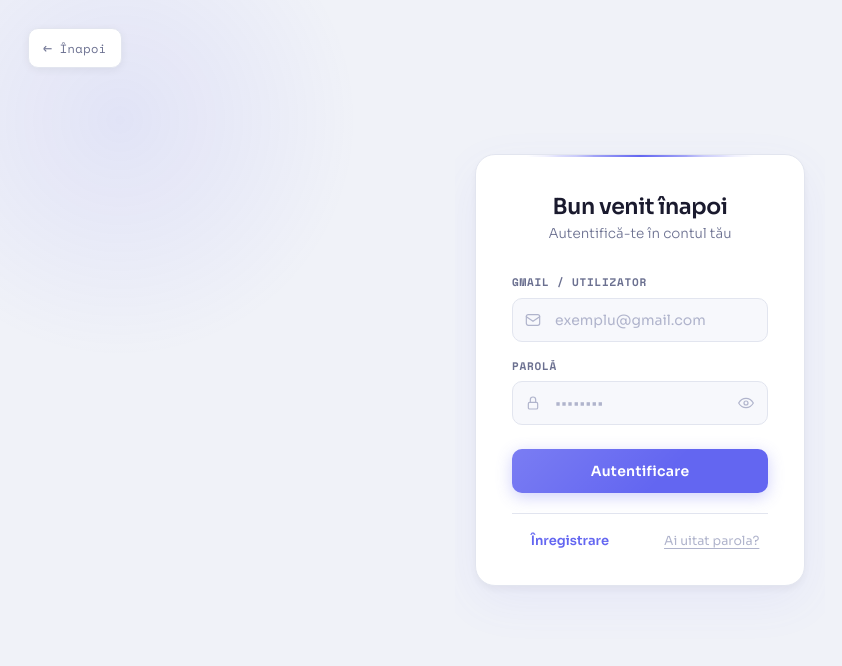
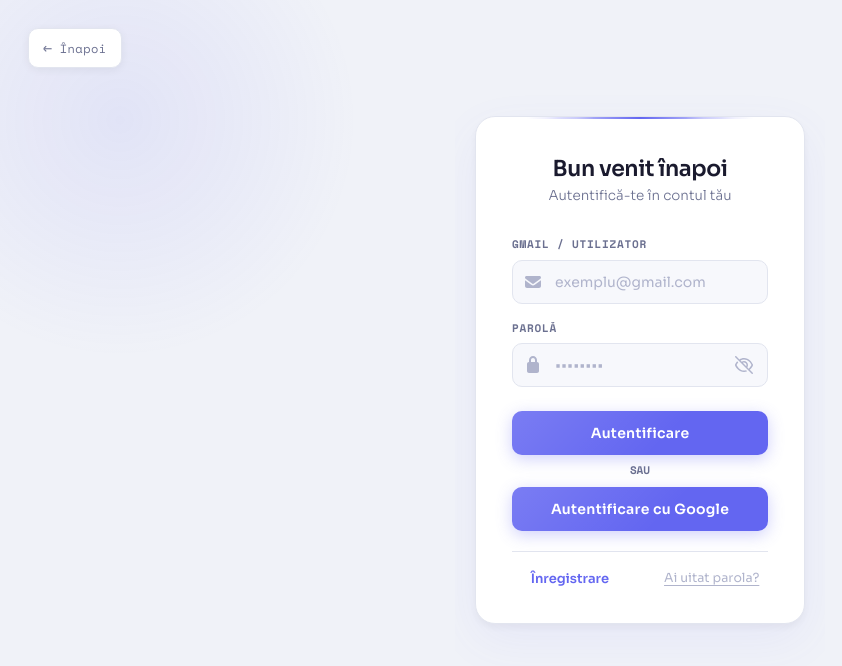
Before and after one commit to maxjumiga/ProiectTWebFront, a React (Vite) app: page /login in a window 1280 px wide. Shown: the top 666 px of the page, without its empty margins (0-842 px from the left). Built offline with nearby package versions, Linux system fonts and the light colour scheme.

Commit message:
Schimbare inonite de pe FontAwesome

```diff
--- a/src/autentificare/autentificare.css
+++ b/src/autentificare/autentificare.css
@@ -1,6 +1,8 @@
 @import url('https://fonts.googleapis.com/css2?family=Sora:wght@300;400;500;600&family=Space+Mono:wght@400;700&display=swap');
 
-*, *::before, *::after {
+*,
+*::before,
+*::after {
     box-sizing: border-box;
     margin: 0;
     padding: 0;
@@ -115,8 +117,15 @@ body::after {
 }
 
 @keyframes fadeUp {
-    from { opacity: 0; transform: translateY(20px); }
-    to   { opacity: 1; transform: translateY(0); }
+    from {
+        opacity: 0;
+        transform: translateY(20px);
+    }
+
+    to {
+        opacity: 1;
+        transform: translateY(0);
+    }
 }
 
 .login-card {
@@ -126,9 +135,9 @@ body::after {
     padding: 40px 36px 36px;
     position: relative;
     box-shadow:
-            0 4px 6px rgba(0, 0, 0, 0.04),
-            0 16px 48px rgba(99, 102, 241, 0.07),
-            0 0 0 1px rgba(255, 255, 255, 0.8) inset;
+        0 4px 6px rgba(0, 0, 0, 0.04),
+        0 16px 48px rgba(99, 102, 241, 0.07),
+        0 0 0 1px rgba(255, 255, 255, 0.8) inset;
 }
 
 .login-card::before {
@@ -255,6 +264,17 @@ body::after {
     transform: translateY(0);
 }
 
+.google-txt {
+    display: flex;
+    align-items: center;
+    justify-content: center;
+    font-size: 11px;
+    font-weight: 600;
+    color: var(--text-secondary);
+    margin-top: 7px;
+    font-family: 'Space Mono', monospace;
+}
+
 .form-footer {
     display: flex;
     align-items: center;
--- a/src/autentificare/autentificare.tsx
+++ b/src/autentificare/autentificare.tsx
@@ -1,34 +1,14 @@
 import React, { useState } from "react";
+import { FontAwesomeIcon } from "@fortawesome/react-fontawesome";
+import {
+    faEye,
+    faEyeSlash
+} from "@fortawesome/free-regular-svg-icons";
+import {
+    faEnvelope,
+    faLock
+} from "@fortawesome/free-solid-svg-icons";
 import "./autentificare.css";
-
-const MailIcon = () => (
-    <svg className="input-icon" viewBox="0 0 24 24" fill="none" stroke="currentColor" strokeWidth={1.8} strokeLinecap="round" strokeLinejoin="round">
-        <rect x="2" y="4" width="20" height="16" rx="3" />
-        <path d="M2 7l10 7 10-7" />
-    </svg>
-);
-
-const LockIcon = () => (
-    <svg className="input-icon" viewBox="0 0 24 24" fill="none" stroke="currentColor" strokeWidth={1.8} strokeLinecap="round" strokeLinejoin="round">
-        <rect x="5" y="11" width="14" height="10" rx="2" />
-        <path d="M8 11V7a4 4 0 0 1 8 0v4" />
-    </svg>
-);
-
-const EyeOpenIcon = () => (
-    <svg width="16" height="16" viewBox="0 0 24 24" fill="none" stroke="currentColor" strokeWidth={1.8} strokeLinecap="round" strokeLinejoin="round">
-        <path d="M1 12s4-7 11-7 11 7 11 7-4 7-11 7S1 12 1 12z" />
-        <circle cx="12" cy="12" r="3" />
-    </svg>
-);
-
-const EyeClosedIcon = () => (
-    <svg width="16" height="16" viewBox="0 0 24 24" fill="none" stroke="currentColor" strokeWidth={1.8} strokeLinecap="round" strokeLinejoin="round">
-        <path d="M17.94 17.94A10.07 10.07 0 0 1 12 20c-7 0-11-8-11-8a18.45 18.45 0 0 1 5.06-5.94" />
-        <path d="M9.9 4.24A9.12 9.12 0 0 1 12 4c7 0 11 8 11 8a18.5 18.5 0 0 1-2.16 3.19" />
-        <line x1="1" y1="1" x2="23" y2="23" />
-    </svg>
-);
 
 interface LoginPageProps {
     onBack?: () => void;
@@ -38,11 +18,11 @@ interface LoginPageProps {
 }
 
 const LoginPage: React.FC<LoginPageProps> = ({
-                                                 onBack,
-                                                 onRegister,
-                                                 onForgotPassword,
-                                                 onSubmit,
-                                             }) => {
+    onBack,
+    onRegister,
+    onForgotPassword,
+    onSubmit,
+}) => {
     const [email, setEmail] = useState("");
     const [password, setPassword] = useState("");
     const [showPassword, setShowPassword] = useState(false);
@@ -84,7 +64,7 @@ const LoginPage: React.FC<LoginPageProps> = ({
                                     onChange={(e) => setEmail(e.target.value)}
                                     autoComplete="username"
                                 />
-                                <MailIcon />
+                                <FontAwesomeIcon icon={faEnvelope} className="input-icon" />
                             </div>
                         </div>
 
@@ -102,7 +82,7 @@ const LoginPage: React.FC<LoginPageProps> = ({
                                     onChange={(e) => setPassword(e.target.value)}
                                     autoComplete="current-password"
                                 />
-                                <LockIcon />
+                                <FontAwesomeIcon icon={faLock} className="input-icon" />
                                 <button
                                     type="button"
                                     className="eye-btn"
@@ -110,13 +90,21 @@ const LoginPage: React.FC<LoginPageProps> = ({
                                     tabIndex={-1}
                                     aria-label={showPassword ? "Ascunde parola" : "Arată parola"}
                                 >
-                                    {showPassword ? <EyeClosedIcon /> : <EyeOpenIcon />}
+                                    {showPassword ? <FontAwesomeIcon icon={faEye} /> : <FontAwesomeIcon icon={faEyeSlash} />}
                                 </button>
                             </div>
                         </div>
 
                         <button className="submit-btn" type="submit">
                             Autentificare
+                        </button>
+
+                        <div className="google-txt">
+                            SAU
+                        </div>
+
+                        <button className="submit-btn" type="button">
+                            Autentificare cu Google
                         </button>
                     </form>
 
--- a/src/inregistrare/inregistrare.tsx
+++ b/src/inregistrare/inregistrare.tsx
@@ -1,41 +1,48 @@
 import React, { useState } from "react";
+import { FontAwesomeIcon } from "@fortawesome/react-fontawesome";
+import {
+    faUser,
+    faEnvelope,
+    faLock,
+    faEye,
+    faEyeSlash
+} from "@fortawesome/free-solid-svg-icons";
 import "./inregistrare.css";
 
 const UserIcon = () => (
-    <svg className="input-icon" viewBox="0 0 24 24" fill="none" stroke="currentColor" strokeWidth={1.8} strokeLinecap="round" strokeLinejoin="round">
-        <circle cx="12" cy="8" r="4" />
-        <path d="M4 20c0-4 3.6-7 8-7s8 3 8 7" />
-    </svg>
+    <FontAwesomeIcon icon={faUser} className="input-icon" />
 );
 
 const MailIcon = () => (
-    <svg className="input-icon" viewBox="0 0 24 24" fill="none" stroke="currentColor" strokeWidth={1.8} strokeLinecap="round" strokeLinejoin="round">
-        <rect x="2" y="4" width="20" height="16" rx="3" />
-        <path d="M2 7l10 7 10-7" />
-    </svg>
+    <FontAwesomeIcon icon={faEnvelope} className="input-icon" />
 );
 
 const LockIcon = () => (
-    <svg className="input-icon" viewBox="0 0 24 24" fill="none" stroke="currentColor" strokeWidth={1.8} strokeLinecap="round" strokeLinejoin="round">
-        <rect x="5" y="11" width="14" height="10" rx="2" />
-        <path d="M8 11V7a4 4 0 0 1 8 0v4" />
-    </svg>
+    <FontAwesomeIcon icon={faLock} className="input-icon" />
 );
 
 const EyeOpenIcon = () => (
-    <svg width="16" height="16" viewBox="0 0 24 24" fill="none" stroke="currentColor" strokeWidth={1.8} strokeLinecap="round" strokeLinejoin="round">
-        <path d="M1 12s4-7 11-7 11 7 11 7-4 7-11 7S1 12 1 12z" />
-        <circle cx="12" cy="12" r="3" />
-    </svg>
+    <FontAwesomeIcon icon={faEye} />
 );
 
 const EyeClosedIcon = () => (
-    <svg width="16" height="16" viewBox="0 0 24 24" fill="none" stroke="currentColor" strokeWidth={1.8} strokeLinecap="round" strokeLinejoin="round">
-        <path d="M17.94 17.94A10.07 10.07 0 0 1 12 20c-7 0-11-8-11-8a18.45 18.45 0 0 1 5.06-5.94" />
-        <path d="M9.9 4.24A9.12 9.12 0 0 1 12 4c7 0 11 8 11 8a18.5 18.5 0 0 1-2.16 3.19" />
-        <line x1="1" y1="1" x2="23" y2="23" />
-    </svg>
+    <FontAwesomeIcon icon={faEyeSlash} />
 );
+
+// const EyeOpenIcon = () => (
+//     <svg width="16" height="16" viewBox="0 0 24 24" fill="none" stroke="currentColor" strokeWidth={1.8} strokeLinecap="round" strokeLinejoin="round">
+//         <path d="M1 12s4-7 11-7 11 7 11 7-4 7-11 7S1 12 1 12z" />
+//         <circle cx="12" cy="12" r="3" />
+//     </svg>
+// );
+
+// const EyeClosedIcon = () => (
+//     <svg width="16" height="16" viewBox="0 0 24 24" fill="none" stroke="currentColor" strokeWidth={1.8} strokeLinecap="round" strokeLinejoin="round">
+//         <path d="M17.94 17.94A10.07 10.07 0 0 1 12 20c-7 0-11-8-11-8a18.45 18.45 0 0 1 5.06-5.94" />
+//         <path d="M9.9 4.24A9.12 9.12 0 0 1 12 4c7 0 11 8 11 8a18.5 18.5 0 0 1-2.16 3.19" />
+//         <line x1="1" y1="1" x2="23" y2="23" />
+//     </svg>
+// );
 
 interface RegisterPageProps {
     onBack?: () => void;
@@ -44,14 +51,14 @@ interface RegisterPageProps {
 }
 
 const RegisterPage: React.FC<RegisterPageProps> = ({
-                                                       onBack,
-                                                       onLogin,
-                                                       onSubmit,
-                                                   }) => {
-    const [nickname, setNickname]         = useState("");
-    const [email, setEmail]               = useState("");
-    const [password, setPassword]         = useState("");
-    const [confirmPassword, setConfirm]   = useState("");
+    onBack,
+    onLogin,
+    onSubmit,
+}) => {
+    const [nickname, setNickname] = useState("");
+    const [email, setEmail] = useState("");
+    const [password, setPassword] = useState("");
+    const [confirmPassword, setConfirm] = useState("");
     const [showPassword, setShowPassword] = useState(false);
     const [passwordError, setPasswordError] = useState("");
 
--- a/src/recuperarecont/recuperare-parola.tsx
+++ b/src/recuperarecont/recuperare-parola.tsx
@@ -1,28 +1,23 @@
 import React, { useState, useRef, useEffect } from "react";
+import { FontAwesomeIcon } from "@fortawesome/react-fontawesome";
+import {
+    faEnvelope,
+    faCircleInfo,
+} from "@fortawesome/free-solid-svg-icons";
 import "./recuperare-parola.css";
 
 // ─── Icons ───────────────────────────────────────────────────────────────────
 
 const MailIcon = () => (
-    <svg className="input-icon" viewBox="0 0 24 24" fill="none" stroke="currentColor" strokeWidth={1.8} strokeLinecap="round" strokeLinejoin="round">
-        <rect x="2" y="4" width="20" height="16" rx="3" />
-        <path d="M2 7l10 7 10-7" />
-    </svg>
+    <FontAwesomeIcon icon={faEnvelope} className="input-icon" />
 );
 
 const InfoIcon = () => (
-    <svg width="15" height="15" viewBox="0 0 24 24" fill="none" stroke="currentColor" strokeWidth={2} strokeLinecap="round" strokeLinejoin="round" className="info-box-icon">
-        <circle cx="12" cy="12" r="10" />
-        <line x1="12" y1="8" x2="12" y2="12" />
-        <line x1="12" y1="16" x2="12.01" y2="16" />
-    </svg>
+    <FontAwesomeIcon icon={faCircleInfo} className="info-box-icon" />
 );
 
 const MailBadgeIcon = () => (
-    <svg width="12" height="12" viewBox="0 0 24 24" fill="none" stroke="currentColor" strokeWidth={2} strokeLinecap="round" strokeLinejoin="round">
-        <rect x="2" y="4" width="20" height="16" rx="3" />
-        <path d="M2 7l10 7 10-7" />
-    </svg>
+    <FontAwesomeIcon icon={faEnvelope} />
 );
 
 // ─── Pagina 1: Introducere email ─────────────────────────────────────────────
@@ -111,15 +106,15 @@ interface VerifyCodeProps {
 }
 
 export const VerifyCodePage: React.FC<VerifyCodeProps> = ({
-                                                              email = "exemplu@gmail.com",
-                                                              onBack,
-                                                              onSubmit,
-                                                              onResend,
-                                                          }) => {
-    const [digits, setDigits]     = useState<string[]>(Array(OTP_LENGTH).fill(""));
+    email = "exemplu@gmail.com",
+    onBack,
+    onSubmit,
+    onResend,
+}) => {
+    const [digits, setDigits] = useState<string[]>(Array(OTP_LENGTH).fill(""));
     const [hasError, setHasError] = useState(false);
-    const [timer, setTimer]       = useState(RESEND_SECONDS);
-    const inputsRef               = useRef<(HTMLInputElement | null)[]>([]);
+    const [timer, setTimer] = useState(RESEND_SECONDS);
+    const inputsRef = useRef<(HTMLInputElement | null)[]>([]);
 
     // countdown timer
     useEffect(() => {
```
Also changed, not shown: src/recuperarecont/recuperare-parola.css (+15 -6 lines).
